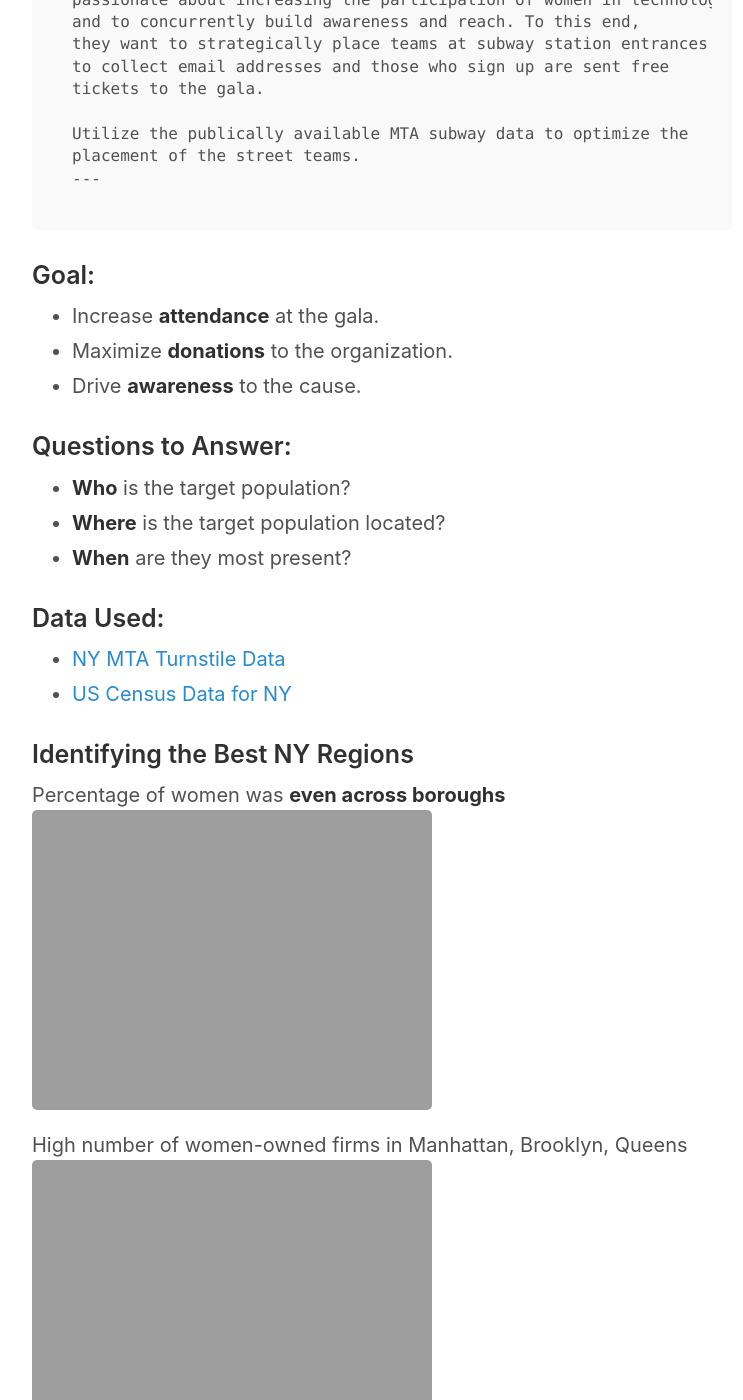
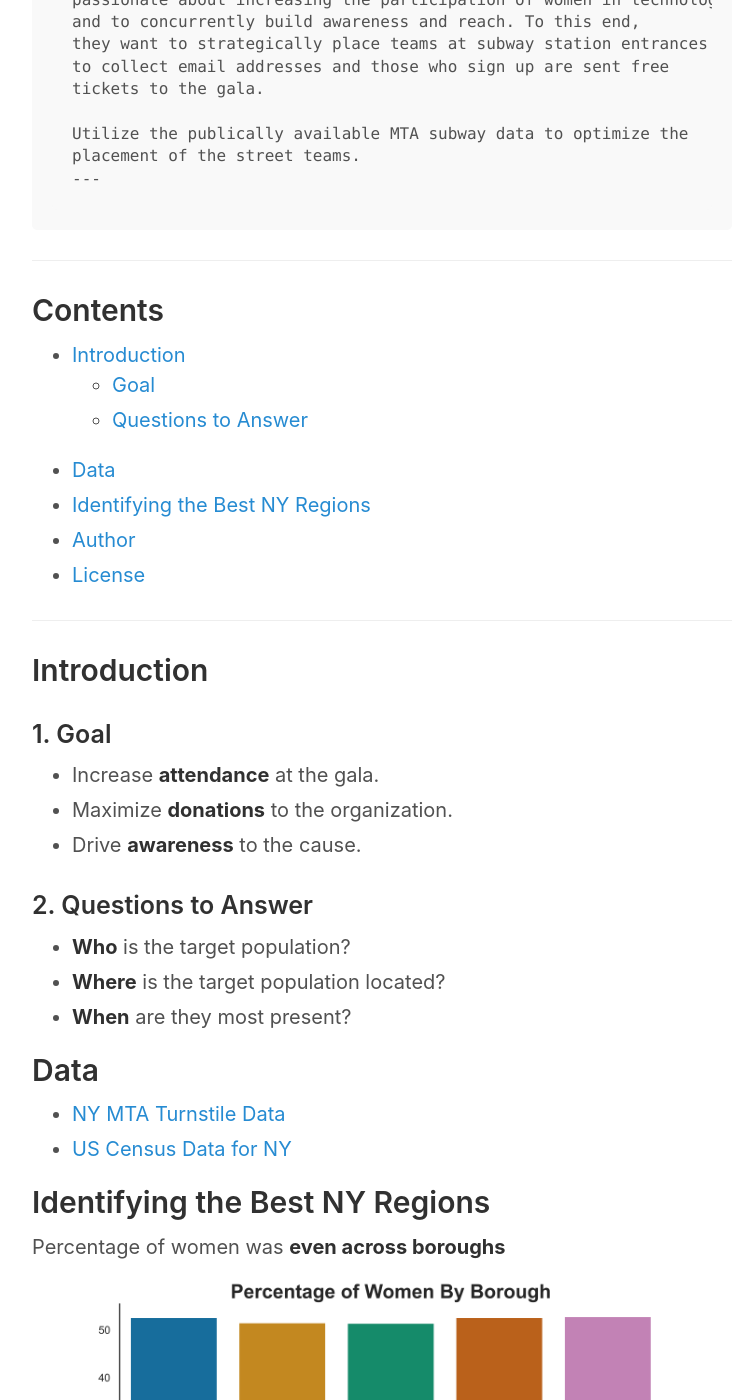
Before and after one commit to eunchanity/eunchanity.github.io, a Jekyll site: the page built from _posts/2020-07-06-Project-1-MTA.md, in a window 1280 px wide and 1400 px high, scrolled down 527 px. Shown: the whole window, without its empty margins (258-1001 px from the left). Built offline with Jekyll 4.4.1, drawn with Linux system fonts in a browser that asks for light colours.

Commit message:
project1

````diff
--- a/_posts/2020-07-06-Project-1-MTA.md
+++ b/_posts/2020-07-06-Project-1-MTA.md
@@ -21,30 +21,47 @@ placement of the street teams.
 ---
 ```
 
-### Goal:
+-----
+
+## Contents
+
+- [Introduction](#introduction)
+  - [Goal](#goal)
+  - [Questions to Answer](#questions-to-answer)
+- [Data](#data)
+- [Identifying the Best NY Regions](#identifying-the-best-ny-regions)
+- [Author](#author)
+- [License](#license)
+
+-----
+
+## Introduction
+
+
+### 1. Goal
 * Increase **attendance** at the gala.
 * Maximize **donations** to the organization.
 * Drive **awareness** to the cause.
 
 
-### Questions to Answer:
+### 2. Questions to Answer
 * **Who** is the target population?
 * **Where** is the target population located?
 * **When** are they most present?
 
-### Data Used:
+## Data
 * [NY MTA Turnstile Data](http://web.mta.info/developers/turnstile.html)
 * [US Census Data for NY](https://www.census.gov/quickfacts/fact/table/kingscountybrooklynboroughnewyork,queenscountyqueensboroughnewyork,richmondcountystatenislandboroughnewyork,newyorkcountymanhattanboroughnewyork,bronxcountybronxboroughnewyork,newyorkcitynewyork/PST045219)
 
-### Identifying the Best NY Regions
+## Identifying the Best NY Regions
 
 Percentage of women was **even across boroughs**
-<img src="{{ site.url }}/images/Percentageofwomen.jpg">
+<img src="{{ site.url }}/images/Percentageofwomen.png">
 
 
 High number of women-owned firms in Manhattan, Brooklyn, Queens
-<img src="{{ site.url }}/images/Women_Owned_Firms.jpg">
+<img src="{{ site.url }}/images/Women_Owned_Firms.png">
 
 
 Median income across NY boroughs
-<img src="{{ site.url }}/images/Median_Income.jpg">
+<img src="{{ site.url }}/images/Median_Income.png">
````
